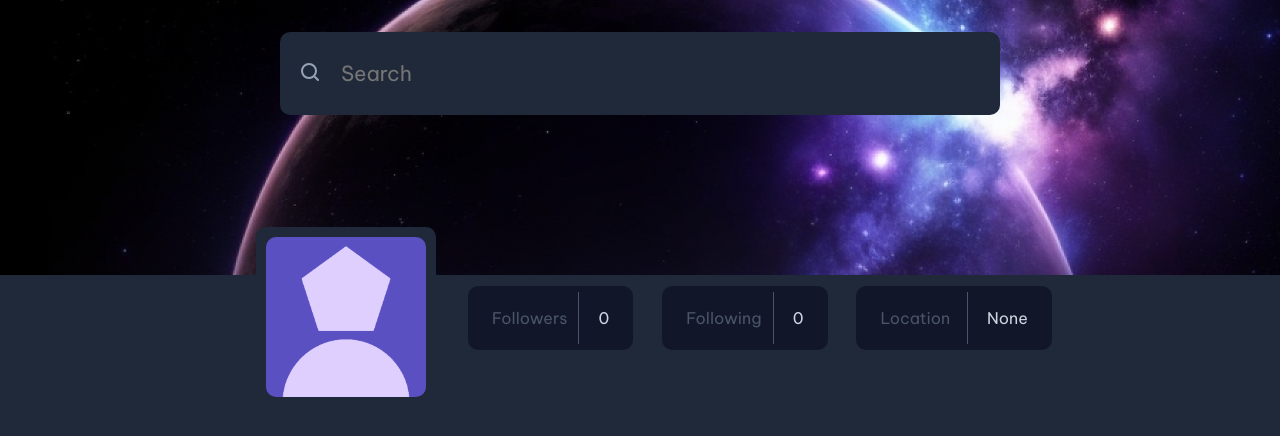
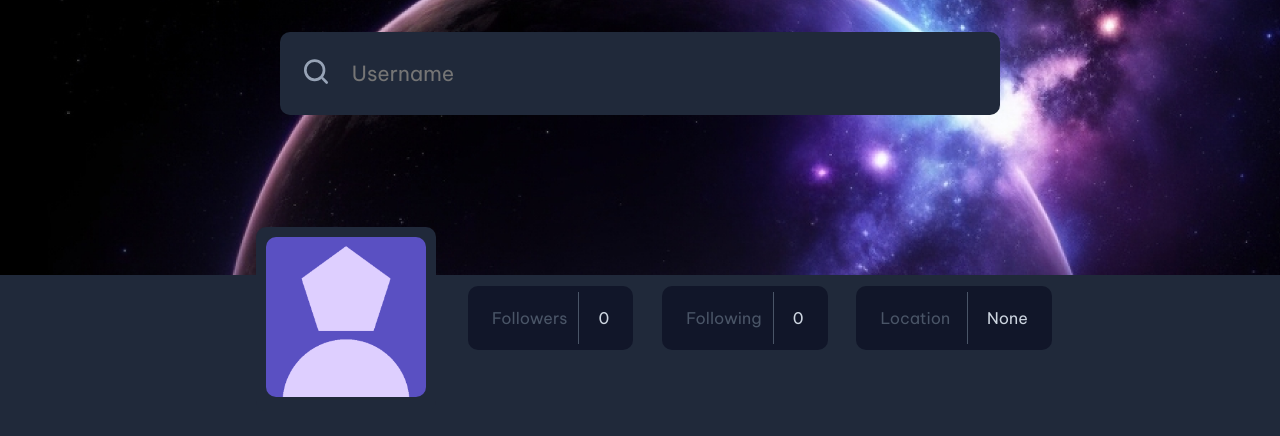
Before and after one commit to AA-David/Github-User-Search, a React (Vite) app: page / in a window 1280 px wide. Shown: the top 436 px of the page. Built offline with nearby package versions, Linux system fonts and the light colour scheme; no server answers.

Commit message:
Fix focus outline on searchbar

```diff
--- a/src/components/Search.jsx
+++ b/src/components/Search.jsx
@@ -107,7 +107,7 @@ export default function Search({ inputValue, setInputValue, username, setUsernam
                     <img src={searchIcon} alt='Search icon' />
                 </button>
 
-                <input type='search' placeholder='Search' onChange={handleChange} value={inputValue}></input>
+                <input type='search' placeholder='Username' onChange={handleChange} value={inputValue}></input>
             </form>
 
             <SearchSuggestion bio={bio}
--- a/src/styles/Search.module.scss
+++ b/src/styles/Search.module.scss
@@ -11,12 +11,16 @@ form {
     border-radius: 10px;
 
     button {
-        width: 5em;
-        height: 3.5em;
+        width: 6em;
+        height: 6em;
 
         background-color: transparent;
         border: none;
         border-radius: 10px 0 0 10px;
+
+        img {
+            width: 45%;
+        }
     }
 
     button:hover {
@@ -36,6 +40,14 @@ form {
         font-size: 1.2rem;
         color: #CDD5E0;
     }
+
+    input {
+        outline: none;
+    }
+}
+
+form:focus-within {
+    outline: auto;
 }
 
 @media screen and (min-width: 768px) {
```
